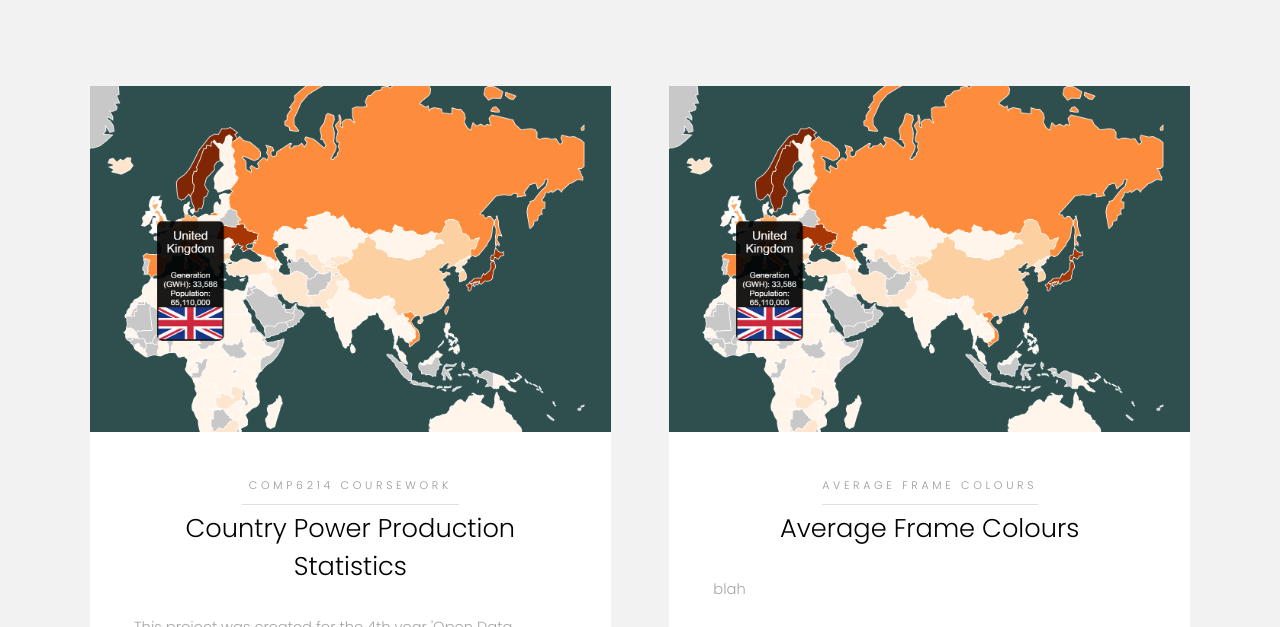
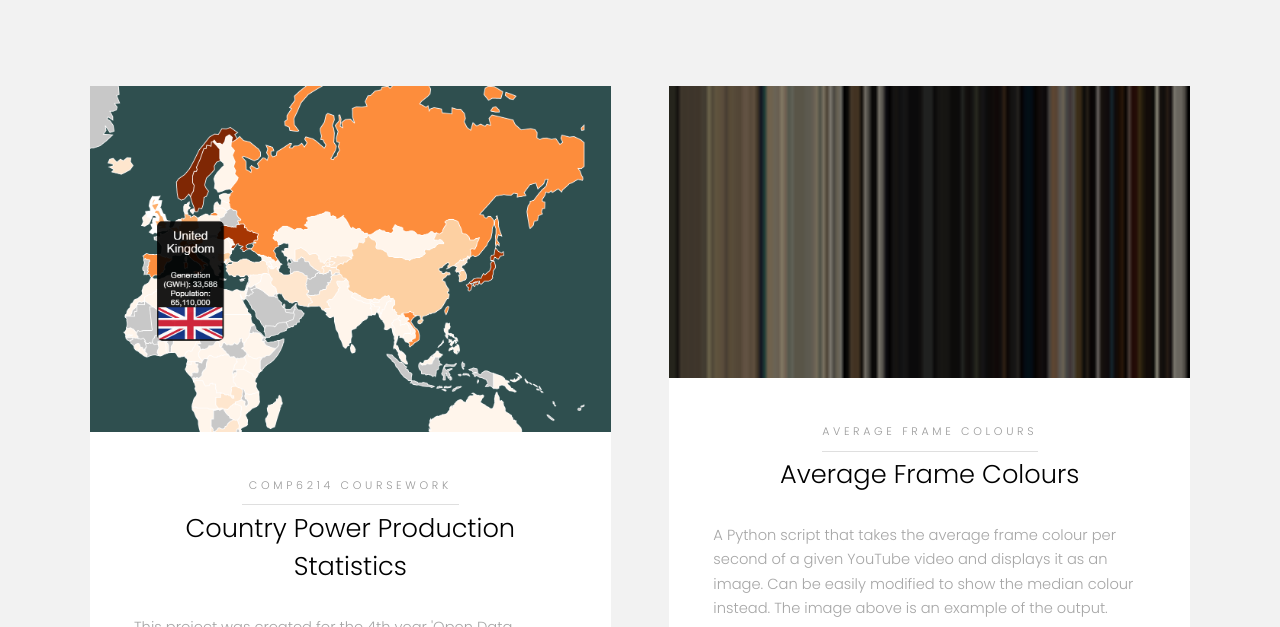
Before and after one commit to ShantnuS/shantnus.github.io, a plain HTML site: page projects.html in a window 1280 px wide. Shown: the part 290-917 px from the top of the page. Drawn offline with Linux system fonts and the light colour scheme.

Commit message:
frame colour description

```diff
--- a/projects.html
+++ b/projects.html
@@ -59,14 +59,14 @@
 						<div>
 							<div class="box">
 								<div class="image fit">
-									<img src="images/projects/comp6214.png" alt="" />
+									<img src="images/projects/averagecolour.png" alt="" />
 								</div>
 								<div class="content">
 									<header class="align-center">
 										<p>Average Frame Colours</p> <!-- Project Subtitle -->
 										<h2>Average Frame Colours</h2> <!-- Project Title-->
 									</header>
-									<p> blah  </p> <!--Project Description-->
+									<p> A Python script that takes the average frame colour per second of a given YouTube video and displays it as an image. Can be easily modified to show the median colour instead. The image above is an example of the output.</p> <!--Project Description-->
 									<footer class="align-center">
 										<a href="https://github.com/ShantnuS/AverageFrameColour" class="button alt">View Project</a>
 									</footer>
```
Also changed, not shown: images/projects/averagecolour.png (added).
